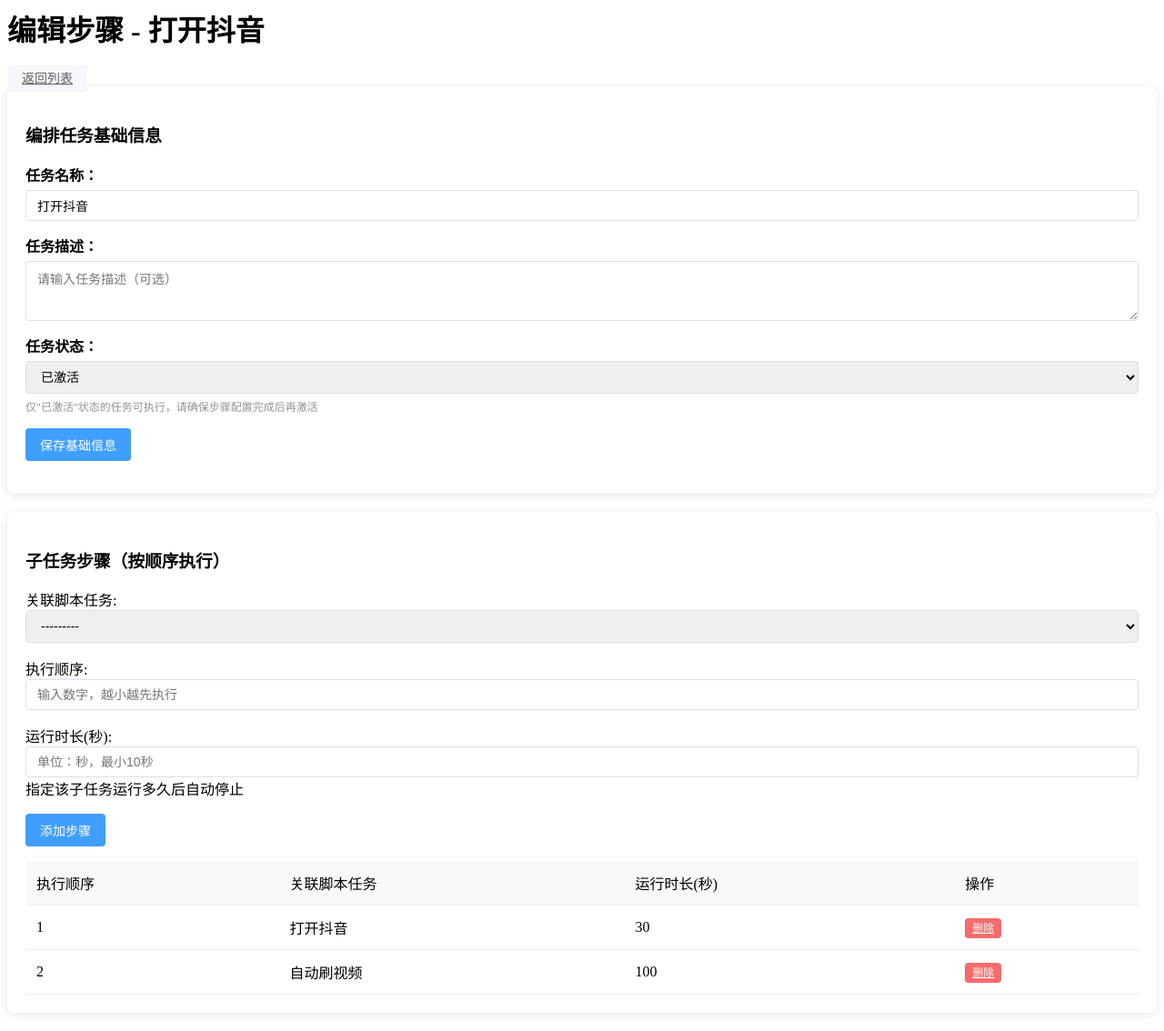
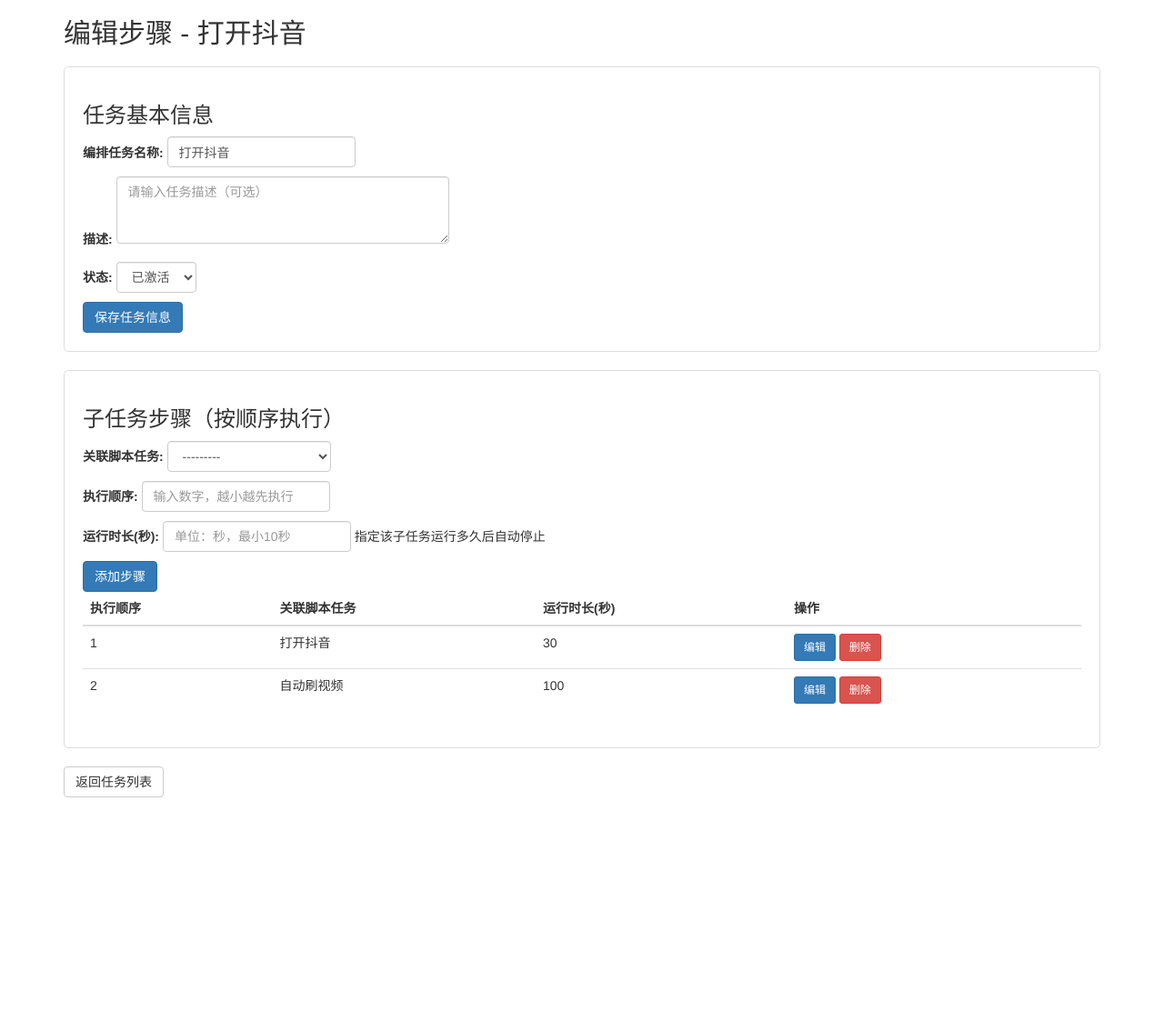
Before and after one commit to tanzhenjie-2025/EasyADB, a Django app: page /task_orchestration/edit_steps/4/ in a window 1280 px wide. Shown: the whole page at 91% size. After the commit the page ends 877 px from the top, so only its background shows below. Run offline with Django 5.2, Linux system fonts and the light colour scheme; data comes from the database, SQL or seed files in the repository; both versions use the stored data as it was after the commit.

Commit message:
添加了任务编排中编辑超时时间

```diff
--- a/task_orchestration/forms.py
+++ b/task_orchestration/forms.py
@@ -37,3 +37,23 @@ class TaskStepForm(forms.ModelForm):
                 "placeholder": "单位：秒，最小10秒"
             }),
         }
+
+# 新增：步骤编辑表单（仅编辑超时时间）
+class TaskStepEditForm(forms.ModelForm):
+    class Meta:
+        model = TaskStep
+        fields = ["run_duration"]
+        widgets = {
+            "run_duration": forms.NumberInput(attrs={
+                "class": "form-control",
+                "min": 10,  # 和添加时保持一致的最小值
+                "step": 1,
+                "placeholder": "单位：秒，最小10秒"
+            }),
+        }
+        labels = {
+            "run_duration": "运行时长(秒)",
+        }
+        help_texts = {
+            "run_duration": "指定该子任务运行多久后自动停止（最小10秒）",
+        }
--- a/task_orchestration/templates/task_orchestration/edit_steps.html
+++ b/task_orchestration/templates/task_orchestration/edit_steps.html
@@ -1,69 +1,65 @@
-<div class="header">
-    <h1>{{ page_title }}</h1>
-    <a href="{% url 'task_orchestration:list' %}" class="btn btn-default">返回列表</a>
-</div>
+<!DOCTYPE html>
+<html lang="zh-CN">
+<head>
+    <meta charset="UTF-8">
+    <title>{{ page_title }}</title>
+    <link rel="stylesheet" href="https://cdn.jsdelivr.net/npm/bootstrap@3.3.7/dist/css/bootstrap.min.css">
+    <style>
+        .card {
+            margin: 20px 0;
+            padding: 20px;
+            border: 1px solid #ddd;
+            border-radius: 5px;
+        }
+        .form-control {
+            width: auto;
+            display: inline-block;
+        }
+        .error-msg {
+            color: #f56c6c;
+            margin: 10px 0;
+        }
+        .success-msg {
+            color: #67c23a;
+            margin: 10px 0;
+        }
+    </style>
+</head>
+<body>
+    <div class="container">
+        <h2>{{ page_title }}</h2>
 
         <!-- 提示信息 -->
         {% if request.GET.msg %}
-<div class="alert alert-success" style="padding: 10px; margin: 10px 0; border-radius: 4px; background: #f0f9ff; color: #67c23a;">
-    {{ request.GET.msg }}
-</div>
+            <div class="success-msg">{{ request.GET.msg }}</div>
+        {% endif %}
+        {% if error_msg %}
+            <div class="error-msg">{{ error_msg }}</div>
         {% endif %}
 
-{% if error_msg %}
-<div class="alert alert-error" style="padding: 10px; margin: 10px 0; border-radius: 4px; background: #fef0f0; color: #f56c6c;">
-    {{ error_msg }}
-</div>
-{% endif %}
-
-<!-- 新增：编排任务基础信息编辑（含状态修改） -->
-<div class="card" style="margin-bottom: 20px;">
-    <h3>编排任务基础信息</h3>
+        <!-- 任务基本信息编辑 -->
+        <div class="card">
+            <h3>任务基本信息</h3>
             <form method="post">
                 {% csrf_token %}
-        <!-- 隐藏字段：标记为修改任务信息 -->
                 <input type="hidden" name="action" value="update_task">
-
-        <div style="margin-bottom: 15px;">
-            <label style="display: block; margin-bottom: 5px; font-weight: bold;">任务名称：</label>
-            {{ task_form.name }}
-            {% if task_form.name.errors %}
-            <span style="color: #f56c6c; font-size: 12px;">{{ task_form.name.errors.0 }}</span>
-            {% endif %}
-        </div>
-
-        <div style="margin-bottom: 15px;">
-            <label style="display: block; margin-bottom: 5px; font-weight: bold;">任务描述：</label>
-            {{ task_form.description }}
-            {% if task_form.description.errors %}
-            <span style="color: #f56c6c; font-size: 12px;">{{ task_form.description.errors.0 }}</span>
-            {% endif %}
-        </div>
-
-        <div style="margin-bottom: 15px;">
-            <label style="display: block; margin-bottom: 5px; font-weight: bold;">任务状态：</label>
-            {{ task_form.status }}
-            {% if task_form.status.errors %}
-            <span style="color: #f56c6c; font-size: 12px;">{{ task_form.status.errors.0 }}</span>
-            {% endif %}
-            <div style="font-size: 12px; color: #909399; margin-top: 5px;">
-                仅"已激活"状态的任务可执行，请确保步骤配置完成后再激活
-            </div>
-        </div>
-
-        <button type="submit" class="btn btn-primary">保存基础信息</button>
+                {{ task_form.as_p }}
+                <button type="submit" class="btn btn-primary">保存任务信息</button>
             </form>
         </div>
 
-<!-- 原有：子任务步骤管理 -->
+        <!-- 子任务步骤管理 -->
         <div class="card">
             <h3>子任务步骤（按顺序执行）</h3>
+            <!-- 添加步骤表单 -->
             <form method="post">
                 {% csrf_token %}
+                <input type="hidden" name="action" value="add_step">
                 {{ step_form.as_p }}
                 <button type="submit" class="btn btn-primary">添加步骤</button>
             </form>
 
+            <!-- 步骤列表 -->
             <table class="table mt-4">
                 <thead>
                     <tr>
@@ -78,9 +74,35 @@
                     <tr>
                         <td>{{ step.execution_order }}</td>
                         <td>{{ step.script_task.task_name }}</td>
-                <td>{{ step.run_duration }}</td>
                         <td>
-                    <a href="{% url 'task_orchestration:delete_step' step.id %}" class="btn btn-sm btn-danger">删除</a>
+                            <!-- 显示模式 -->
+                            <span class="run-duration-display-{{ step.id }}">{{ step.run_duration }}</span>
+
+                            <!-- 编辑模式（默认隐藏） -->
+                            <form method="post" class="run-duration-edit-{{ step.id }}" style="display: none; margin: 0;">
+                                {% csrf_token %}
+                                <input type="hidden" name="action" value="edit_step">
+                                <input type="hidden" name="step_id" value="{{ step.id }}">
+                                <div style="display: flex; align-items: center; gap: 8px;">
+                                    <!-- 直接遍历edit_forms，匹配当前step.id -->
+                                    {% for form_id, form in edit_forms.items %}
+                                        {% if form_id == step.id %}
+                                            {{ form.run_duration }}
+                                            {% if form.run_duration.errors %}
+                                                {% for error in form.run_duration.errors %}
+                                                    <span style="color: #f56c6c; font-size: 12px;">{{ error }}</span>
+                                                {% endfor %}
+                                            {% endif %}
+                                        {% endif %}
+                                    {% endfor %}
+                                    <button type="submit" class="btn btn-sm btn-primary">保存</button>
+                                    <button type="button" class="btn btn-sm btn-default" onclick="cancelEdit({{ step.id }})">取消</button>
+                                </div>
+                            </form>
+                        </td>
+                        <td>
+                            <button type="button" class="btn btn-sm btn-primary" onclick="editDuration({{ step.id }})">编辑</button>
+                            <a href="{% url 'task_orchestration:delete_step' step.id %}" class="btn btn-sm btn-danger" onclick="return confirm('确定删除该步骤吗？')">删除</a>
                         </td>
                     </tr>
                     {% empty %}
@@ -90,57 +112,23 @@
             </table>
         </div>
 
-<!-- 样式补充（保持和原有风格一致） -->
-<style>
-    .card {
-        background: #fff;
-        border-radius: 8px;
-        box-shadow: 0 2px 12px 0 rgba(0,0,0,0.1);
-        padding: 20px;
-        margin-bottom: 20px;
+        <!-- 返回列表 -->
+        <a href="{% url 'task_orchestration:list' %}" class="btn btn-default">返回任务列表</a>
+    </div>
+
+    <!-- 编辑功能JS -->
+    <script>
+        // 显示编辑表单，隐藏显示值
+        function editDuration(stepId) {
+            document.querySelector(`.run-duration-display-${stepId}`).style.display = 'none';
+            document.querySelector(`.run-duration-edit-${stepId}`).style.display = 'block';
         }
-    .form-control {
-        width: 100%;
-        padding: 8px 12px;
-        border: 1px solid #dcdfe6;
-        border-radius: 4px;
-        box-sizing: border-box;
-        font-size: 14px;
+
+        // 取消编辑，显示值，隐藏编辑表单
+        function cancelEdit(stepId) {
+            document.querySelector(`.run-duration-display-${stepId}`).style.display = 'block';
+            document.querySelector(`.run-duration-edit-${stepId}`).style.display = 'none';
         }
-    .btn {
-        padding: 8px 16px;
-        border: none;
-        border-radius: 4px;
-        cursor: pointer;
-        font-size: 14px;
-    }
-    .btn-primary {
-        background: #409eff;
-        color: #fff;
-    }
-    .btn-default {
-        background: #f5f7fa;
-        color: #606266;
-    }
-    .btn-danger {
-        background: #f56c6c;
-        color: #fff;
-    }
-    .btn-sm {
-        padding: 4px 8px;
-        font-size: 12px;
-    }
-    .table {
-        width: 100%;
-        border-collapse: collapse;
-    }
-    .table th, .table td {
-        padding: 12px;
-        text-align: left;
-        border-bottom: 1px solid #ebeef5;
-    }
-    .table th {
-        background: #f8f9fa;
-        font-weight: 500;
-    }
-</style>
+    </script>
+</body>
+</html>
--- a/task_orchestration/urls.py
+++ b/task_orchestration/urls.py
@@ -14,7 +14,6 @@ urlpatterns = [
     path('log/<int:log_id>/', views.OrchestrationLogDetailView.as_view(), name='log_detail'),
     path('log/status/<int:log_id>/', views.OrchestrationLogStatusView.as_view(), name='log_status'),  # 新增
 
-
     path('',views.send_sms,name='send_sms_index'),
     path('send/', views.send_sms_view, name='send_sms'),  # 普通视图
     path('task-result/', views.check_task_result, name='check_task'),  # 查询任务结果
--- a/task_orchestration/views.py
+++ b/task_orchestration/views.py
@@ -36,6 +36,7 @@ process_lock = threading.Lock()
 running_tasks = {}  # 新增：记录Celery任务ID
 task_lock = threading.Lock()
 
+
 # ===================== Redis进程存储函数（和tasks保持一致，避免循环导入） =====================
 def get_redis_conn():
     try:
@@ -52,6 +53,7 @@ def get_redis_conn():
         logger.error(f"Redis连接失败：{str(e)}")
         return None
 
+
 def save_running_process(process_key, process_info):
     """保存进程信息到Redis"""
     r = get_redis_conn()
@@ -60,6 +62,7 @@ def save_running_process(process_key, process_info):
             r.hset("orch_running_processes", process_key, json.dumps(process_info))
         except Exception as e:
             logger.error(f"Redis保存进程信息失败：{str(e)}")
+
 
 def get_running_process(process_key):
     """从Redis获取进程信息"""
@@ -72,6 +75,7 @@ def get_running_process(process_key):
             logger.error(f"Redis获取进程信息失败：{str(e)}")
     return None
 
+
 def remove_running_process(process_key):
     """从Redis删除进程信息"""
     r = get_redis_conn()
@@ -81,15 +85,17 @@ def remove_running_process(process_key):
             logger.info(f"Redis中进程信息已删除，KEY={process_key}")
         except Exception as e:
             logger.error(f"Redis删除进程信息失败：{str(e)}")
+
+
 # ===================== Redis进程存储函数结束 =====================
 
 # 模型和表单导入
 from adb_manager.models import ADBDevice
 from .models import OrchestrationTask, TaskStep, OrchestrationLog, StepExecutionLog
-from .forms import OrchestrationTaskForm, TaskStepForm
+from .forms import OrchestrationTaskForm, TaskStepForm, TaskStepEditForm
 from script_center.models import ScriptTask, TaskExecutionLog
-# from script_center.views import running_processes as script_running_processes, process_lock as script_process_lock
 from .tasks import execute_step_task  # 导入Celery任务
+
 
 # 编排任务列表（完全保留原有代码）
 class OrchestrationListView(View):
@@ -99,6 +105,7 @@ class OrchestrationListView(View):
             "tasks": tasks,
             "page_title": "编排任务管理"
         })
+
 
 # 创建编排任务（完全保留原有代码）
 class OrchestrationCreateView(View):
@@ -116,19 +123,23 @@ class OrchestrationCreateView(View):
             return redirect(reverse("task_orchestration:edit_steps", args=[task.id]))
         return render(request, "task_orchestration/form.html", {"form": form})
 
-# 编辑子任务步骤（完全保留原有代码）
+
+# 编辑子任务步骤（合并后完整版本，包含编辑超时时间功能）
 class StepEditView(View):
     def get(self, request, task_id):
         orchestration = get_object_or_404(OrchestrationTask, id=task_id)
         steps = orchestration.steps.all().order_by("execution_order")
         task_form = OrchestrationTaskForm(instance=orchestration)
         step_form = TaskStepForm()
+        # 初始化编辑表单（每个步骤对应一个编辑表单）
+        edit_forms = {step.id: TaskStepEditForm(instance=step) for step in steps}
 
         return render(request, "task_orchestration/edit_steps.html", {
             "orchestration": orchestration,
             "steps": steps,
             "task_form": task_form,
             "step_form": step_form,
+            "edit_forms": edit_forms,  # 传递编辑表单到模板
             "page_title": f"编辑步骤 - {orchestration.name}"
         })
 
@@ -136,13 +147,16 @@ class StepEditView(View):
         orchestration = get_object_or_404(OrchestrationTask, id=task_id)
         steps = orchestration.steps.all().order_by("execution_order")
 
+        # 处理任务信息更新（如名称、状态、描述）
         if "action" in request.POST and request.POST["action"] == "update_task":
             task_form = OrchestrationTaskForm(request.POST, instance=orchestration)
             step_form = TaskStepForm()
             if task_form.is_valid():
                 task_form.save()
                 return redirect(f"{reverse('task_orchestration:edit_steps', args=[task_id])}?msg=状态修改成功")
-        else:
+
+        # 处理步骤添加
+        elif "action" not in request.POST or request.POST["action"] == "add_step":
             task_form = OrchestrationTaskForm(instance=orchestration)
             step_form = TaskStepForm(request.POST)
             if step_form.is_valid():
@@ -151,14 +165,38 @@ class StepEditView(View):
                 step.save()
                 return redirect(f"{reverse('task_orchestration:edit_steps', args=[task_id])}?msg=步骤添加成功")
 
+        # 处理步骤编辑（超时时间）
+        elif "action" in request.POST and request.POST["action"] == "edit_step":
+            step_id = request.POST.get("step_id")
+            step = get_object_or_404(TaskStep, id=step_id, orchestration=orchestration)
+            form = TaskStepEditForm(request.POST, instance=step)
+
+            if form.is_valid():
+                form.save()
+                return redirect(f"{reverse('task_orchestration:edit_steps', args=[task_id])}?msg=步骤更新成功")
+            else:
+                # 表单验证失败，返回错误
+                return render(request, "task_orchestration/edit_steps.html", {
+                    "orchestration": orchestration,
+                    "steps": steps,
+                    "task_form": OrchestrationTaskForm(instance=orchestration),
+                    "step_form": TaskStepForm(),
+                    "edit_forms": {step.id: form for step in steps},
+                    "page_title": f"编辑步骤 - {orchestration.name}",
+                    "error_msg": "表单填写有误，请检查（运行时长最小10秒）"
+                })
+
+        # 表单验证失败的默认返回
         return render(request, "task_orchestration/edit_steps.html", {
             "orchestration": orchestration,
             "steps": steps,
-            "task_form": task_form,
-            "step_form": step_form,
+            "task_form": task_form if 'task_form' in locals() else OrchestrationTaskForm(instance=orchestration),
+            "step_form": step_form if 'step_form' in locals() else TaskStepForm(),
+            "edit_forms": {step.id: TaskStepEditForm(instance=step) for step in steps},
             "page_title": f"编辑步骤 - {orchestration.name}",
             "error_msg": "表单填写有误，请检查"
         })
+
 
 # 旧版执行接口（修改为Celery异步执行，保留原有入参和返回格式）
 class ExecuteOrchestrationAPIView(View):
@@ -405,6 +443,7 @@ class ExecuteOrchestrationAPIView(View):
         except Exception as e:
             logger.error(f"终止Redis进程失败（KEY：{process_key}）：{str(e)}")
 
+
 # 新版执行页面（完全保留原有代码，仅修改_run_orchestration调用）
 class OrchestrationExecuteView(View):
     def get(self, request):
@@ -487,6 +526,7 @@ class OrchestrationExecuteView(View):
     def _run_orchestration(self, orch_log, steps, device):
         """复用修改后的执行逻辑（Celery异步+异常捕获）"""
         ExecuteOrchestrationAPIView()._run_orchestration(orch_log, steps, device)
+
 
 # 停止编排任务（增强版：支持Celery+Redis进程双终止）
 class StopOrchestrationView(View):
@@ -584,6 +624,7 @@ class StopOrchestrationView(View):
         except Exception as e:
             logger.error(f"终止Redis进程失败（KEY：{process_key}）：{str(e)}")
 
+
 # 删除步骤（完全保留原有代码）
 class StepDeleteView(View):
     def get(self, request, step_id):
@@ -591,6 +632,7 @@ class StepDeleteView(View):
         task_id = step.orchestration.id
         step.delete()
         return redirect(reverse("task_orchestration:edit_steps", args=[task_id]))
+
 
 # 编排日志详情（完全保留原有代码）
 class OrchestrationLogDetailView(View):
@@ -610,6 +652,7 @@ class OrchestrationLogDetailView(View):
             "step_logs": step_logs
         }
         return render(request, "task_orchestration/log_detail.html", context)
+
 
 # AJAX获取日志状态（完全保留原有代码）
 class OrchestrationLogStatusView(View):
@@ -642,18 +685,17 @@ class OrchestrationLogStatusView(View):
                 "msg": str(e)
             })
 
+
 # 以下为原有测试相关代码（保留）
-from django.http import JsonResponse
 from rest_framework.decorators import api_view
 from rest_framework.response import Response
-from django.shortcuts import render
 from mycelery.email.tasks import send_email, send_email2
-from celery.result import AsyncResult
 from mycelery.main import app
-import json
+
 
 def send_sms(request):
     return render(request, 'sms_send.html')
+
 
 # 修正：兼容JSON和表单请求，加固参数校验
 def send_sms_view(request):
@@ -690,6 +732,7 @@ def send_sms_view(request):
         })
     return JsonResponse({'code': 405, 'msg': '仅支持POST请求'})
 
+
 # 保持查询接口不变
 @api_view(['GET'])
 def check_task_result(request):
```
Also changed, not shown: easy_adb_db.sqlite3, script_center/views.py (line endings or trailing spaces), 1 other file. Lines whose indentation alone changed are shown as unchanged.
